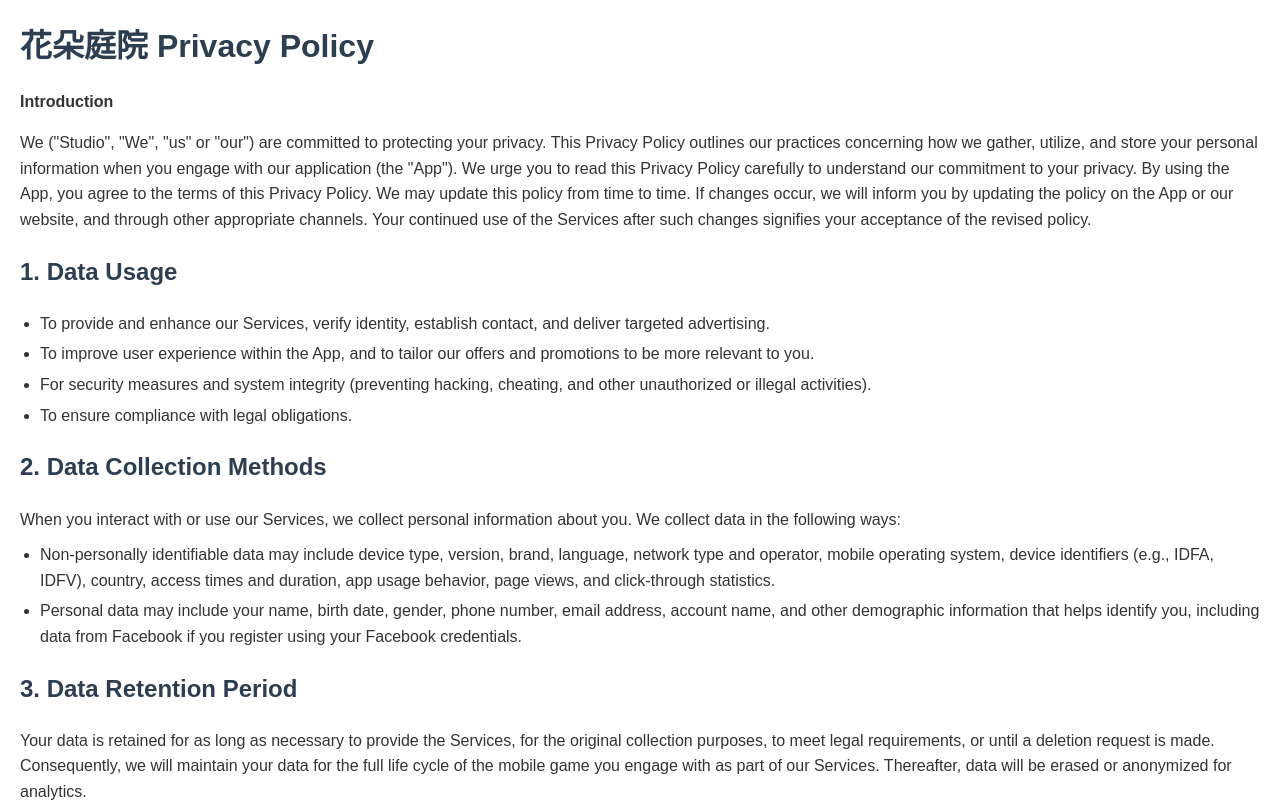
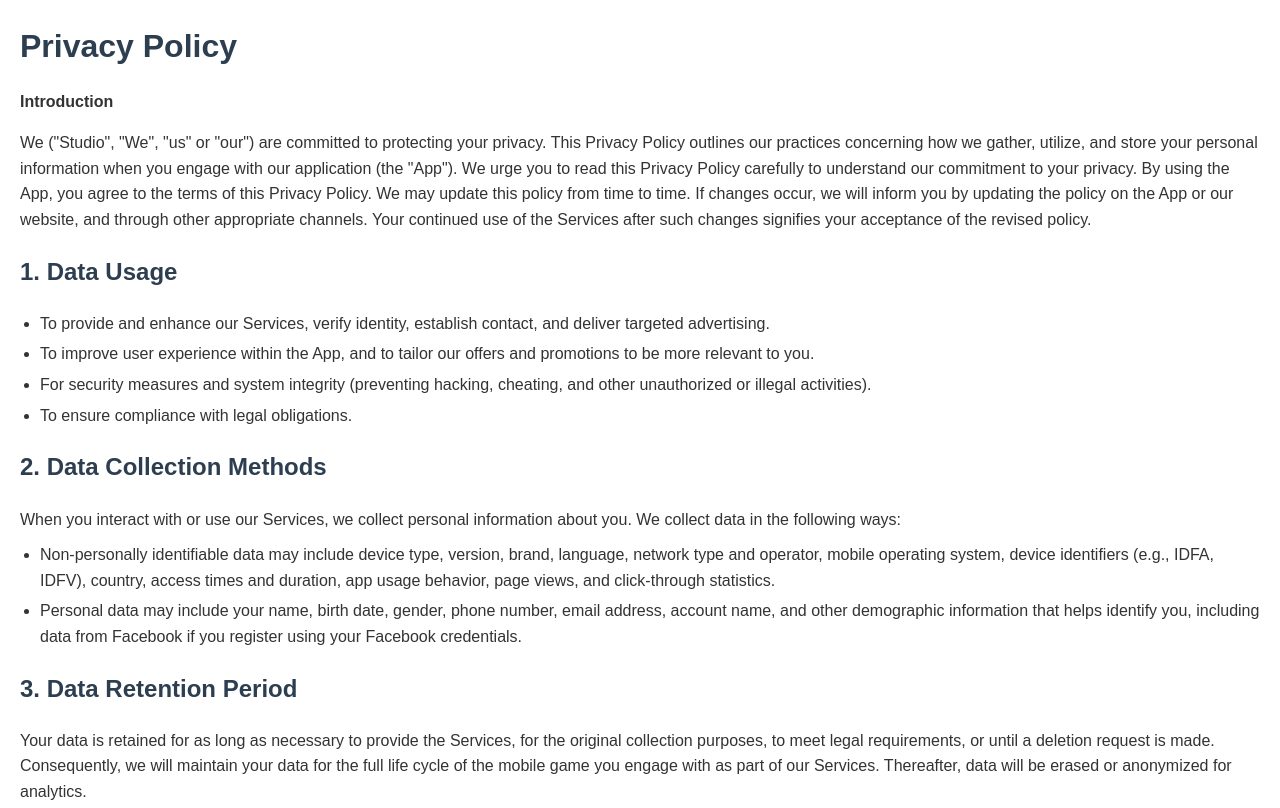
Before and after one commit to hdtyg/hdtyg.github.io, a plain HTML site: page index.html in a window 1280 px wide. Shown: the top 808 px of the page. Drawn offline with Linux system fonts and the light colour scheme.

Commit message:
Update index.html

```diff
--- a/index.html
+++ b/index.html
@@ -3,7 +3,7 @@
 <head>
     <meta charset="UTF-8">
     <meta name="viewport" content="width=device-width, initial-scale=1.0">
-    <title>花朵庭院 Privacy Policy</title>
+    <title>Privacy Policy</title>
     <style>
         body {
             font-family: Arial, sans-serif;
@@ -43,7 +43,7 @@
 </head>
 <body>
 
-<h1>花朵庭院 Privacy Policy</h1>
+<h1>Privacy Policy</h1>
 
 <p><strong>Introduction</strong></p>
 <p>We ("Studio", "We", "us" or "our") are committed to protecting your privacy. This Privacy Policy outlines our practices concerning how we gather, utilize, and store your personal information when you engage with our application (the "App"). We urge you to read this Privacy Policy carefully to understand our commitment to your privacy. By using the App, you agree to the terms of this Privacy Policy. We may update this policy from time to time. If changes occur, we will inform you by updating the policy on the App or our website, and through other appropriate channels. Your continued use of the Services after such changes signifies your acceptance of the revised policy.</p>
```
